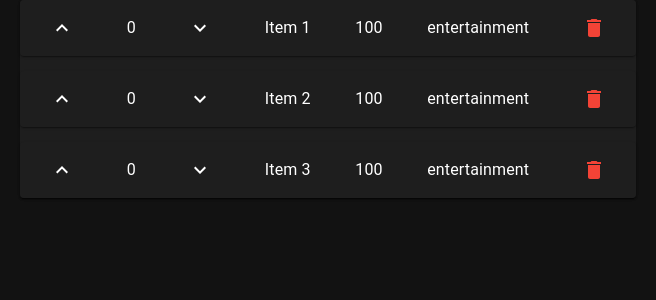
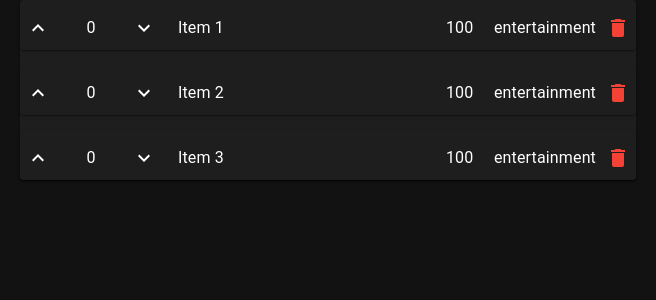
Before and after one commit to freitagdavid/ranked-wish-list, a React (Create React App) app: page / in a window 1280 px wide. Shown: the top 300 px of the page, without its empty margins (4-660 px from the left). Built offline with nearby package versions, Linux system fonts and the light colour scheme.

Commit message:
components/Item/index: totally reworked it

```diff
--- a/src/components/Item/index.js
+++ b/src/components/Item/index.js
@@ -1,26 +1,79 @@
-import { Card, Fab, IconButton } from "@mui/material";
+import { Box, Card, Fab, Grid, IconButton } from "@mui/material";
 import styled from "styled-components";
 import { ExpandMore, ExpandLess, Delete } from "@mui/icons-material";
 
-const Item = ({ label, price, category, index, className, votes, vote }) => {
-    return (
-        <Card className={className}>
+const Item = ({ label, price, category, index, className, votes, vote }) => (
+    <Card className={className} sx={{ height: 50, width: "100%" }}>
+        <Grid container spacing={2}>
+            <Grid
+                item
+                xs={1}
+                sx={{
+                    display: "flex",
+                    justifyContent: "center",
+                    alignItems: "center",
+                }}
+            >
                 <IconButton onClick={() => vote(index, 1)}>
                     <ExpandLess />
                 </IconButton>
+            </Grid>
+            <Grid
+                item
+                xs={1}
+                sx={{
+                    display: "flex",
+                    justifyContent: "center",
+                }}
+            >
                 <p>{votes}</p>
+            </Grid>
+            <Grid
+                item
+                xs={1}
+                sx={{
+                    display: "flex",
+                    justifyContent: "center",
+                    alignItems: "center",
+                }}
+            >
                 <IconButton onClick={() => vote(index, -1)}>
                     <ExpandMore />
                 </IconButton>
+            </Grid>
+            <Grid item xs={5}>
                 <p>{label}</p>
+            </Grid>
+            <Grid
+                item
+                xs={1}
+                sx={{
+                    display: "flex",
+                    justifyContent: "center",
+                    alignItems: "center",
+                }}
+            >
                 <p>{price}</p>
+            </Grid>
+            <Grid item xs={2}>
                 <p>{category}</p>
+            </Grid>
+            <Grid
+                item
+                xs={1}
+                sx={{
+                    display: "flex",
+                    justifyContent: "center",
+                    alignItems: "center",
+                }}
+            >
                 <IconButton color="error">
                     <Delete />
                 </IconButton>
+            </Grid>
+        </Grid>
     </Card>
 );
-};
 
 const StyledItem = styled(Item)`
     display: flex;
```
Lines whose indentation alone changed are shown as unchanged.
